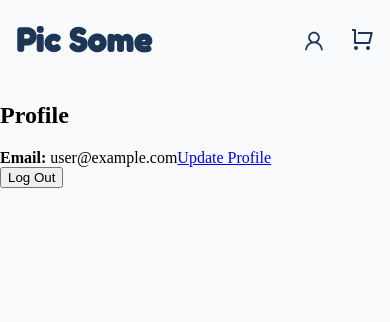
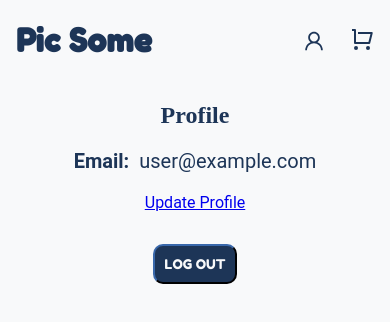
Before and after one commit to NzaQr/pic-some, a React (Create React App) app: page /dashboard in a window 390 px wide. Shown: the top 322 px of the page. Built offline with nearby package versions, Linux system fonts and the light colour scheme; no server answers; sample sign-in values are in the browser's storage.

Commit message:
Add responsive styles

```diff
--- /dev/null
+++ b/src/components/CartItem.css
@@ -0,0 +1,29 @@
+.item-container {
+  display: flex;
+  flex-direction: column;
+  justify-content: center;
+  margin: 1rem;
+}
+
+.item-bottom {
+  display: flex;
+  justify-content: center;
+  align-items: center;
+}
+
+.item-price {
+  font-family: "Roboto", sans-serif;
+  font-size: 1.5rem;
+  margin-right: 1rem;
+}
+
+.delete-icon {
+  width: 1.5rem;
+  height: 1.5rem;
+  cursor: pointer;
+  transition: all 0.1s ease-in-out;
+}
+
+.delete-icon:hover {
+  color: #e63946;
+}
--- a/src/components/CartItem.js
+++ b/src/components/CartItem.js
@@ -1,14 +1,21 @@
 import React, { useContext } from "react";
 import { PhotosContext } from "../contexts/PhotoContext";
 import { MdDelete } from "react-icons/md";
+import "./CartItem.css";
 
 export default function CartItem({ item }) {
   const { removeFromCart } = useContext(PhotosContext);
   return (
-    <div>
-      <MdDelete onClick={() => removeFromCart(item.id)} />
-      <img src={item.download_url} width="130px" />
-      <p>$5.99</p>
+    <div className="item-container">
+      <img src={item.download_url} width="200px" />
+
+      <div className="item-bottom">
+        <p className="item-price">$5.99</p>
+        <MdDelete
+          className="delete-icon"
+          onClick={() => removeFromCart(item.id)}
+        />
+      </div>
     </div>
   );
 }
--- /dev/null
+++ b/src/pages/Checkout.css
@@ -0,0 +1,31 @@
+.checkout-title {
+  font-family: "Fredoka One", cursive;
+  font-size: 2rem;
+  margin-bottom: 4.5rem;
+}
+
+.cart-items {
+  display: flex;
+  flex-wrap: wrap;
+  justify-content: center;
+}
+
+.order-message,
+.total {
+  font-family: "Roboto", sans-serif;
+  font-size: 1rem;
+}
+
+.total {
+  font-size: 1.5rem;
+}
+
+.order-message {
+  margin-bottom: 4rem;
+}
+
+@media (min-width: 800px) {
+  .total {
+    font-size: 2rem;
+  }
+}
--- a/src/pages/Checkout.js
+++ b/src/pages/Checkout.js
@@ -2,6 +2,8 @@ import React, { useContext, useState } from "react";
 import CartItem from "../components/CartItem";
 import { PhotosContext } from "../contexts/PhotoContext";
 import { useAuth } from "../contexts/AuthContext";
+import "./Checkout.css";
+import { Link } from "react-router-dom";
 
 export default function Checkout() {
   const { currentUser } = useAuth();
@@ -20,13 +22,24 @@ export default function Checkout() {
 
   function orderMessage() {
     if (cartItems.length > 0 && currentUser) {
-      return <button onClick={placeOrder}>{buttonText}</button>;
+      return (
+        <button className="account-button" onClick={placeOrder}>
+          {buttonText}
+        </button>
+      );
     } else if (cartItems.length === 0 && currentUser) {
-      return <p>You have no items in your cart.</p>;
+      return <p className="order-message">You have no items in your cart.</p>;
     } else if (cartItems.length === 0) {
-      return <p>You have no items in your cart.</p>;
+      return <p className="order-message">You have no items in your cart.</p>;
     } else {
-      return <p>Create an account to continue your payment.</p>;
+      return (
+        <p className="order-message">
+          <Link className="account-link" to="/signup">
+            Create an account
+          </Link>{" "}
+          to continue your payment.
+        </p>
+      );
     }
   }
 
@@ -39,10 +52,10 @@ export default function Checkout() {
   }
 
   return (
-    <div>
-      <h1>Check Out</h1>
-      {cartItemElements}
-      <p>Total: {totalCost}</p>
+    <div className="account-container">
+      <h1 className="checkout-title">Check Out</h1>
+      <div className="cart-items">{cartItemElements}</div>
+      <p className="total">Total: {totalCost}</p>
       {orderMessage()}
     </div>
   );
--- /dev/null
+++ b/src/pages/Dashboard.css
@@ -0,0 +1,16 @@
+.profile-info {
+  font-family: "Roboto", sans-serif;
+  font-size: 20px;
+  text-align: center;
+  display: flex;
+  flex-direction: row;
+  justify-content: center;
+}
+
+.profile-button {
+  margin-top: 2rem;
+}
+
+strong {
+  margin-right: 10px;
+}
--- a/src/pages/Dashboard.js
+++ b/src/pages/Dashboard.js
@@ -1,6 +1,7 @@
 import React, { useState } from "react";
 import { Link, useHistory } from "react-router-dom";
 import { useAuth } from "../contexts/AuthContext";
+import "./Dashboard.css";
 
 export default function Dashboard() {
   const [error, setError] = useState("");
@@ -18,22 +19,24 @@ export default function Dashboard() {
     }
   }
   return (
-    <>
-      <div>
-        <div>
-          <h2 className="text-center mb-4">Profile</h2>
-          {error && <h1 variant="danger">{error}</h1>}
-          <strong>Email:</strong> {currentUser.email}
-          <Link to="/update-profile" className="btn btn-primary w-100 mt-3">
-            Update Profile
-          </Link>
-        </div>
-      </div>
+    <div className="account-container">
+      <h2 className="account-title">Profile</h2>
+      {error && <p className="error">{error}</p>}
+      <p className="profile-info">
+        <strong>Email:</strong>
+        {`${currentUser.email}`}
+      </p>
+      <Link to="/update-profile" className="account-link">
+        Update Profile
+      </Link>
       <div className="w-100 text-center mt-2">
-        <button variant="link" onClick={handleLogout}>
+        <button
+          className="account-button profile-button"
+          onClick={handleLogout}
+        >
           Log Out
         </button>
       </div>
-    </>
+    </div>
   );
 }
```
